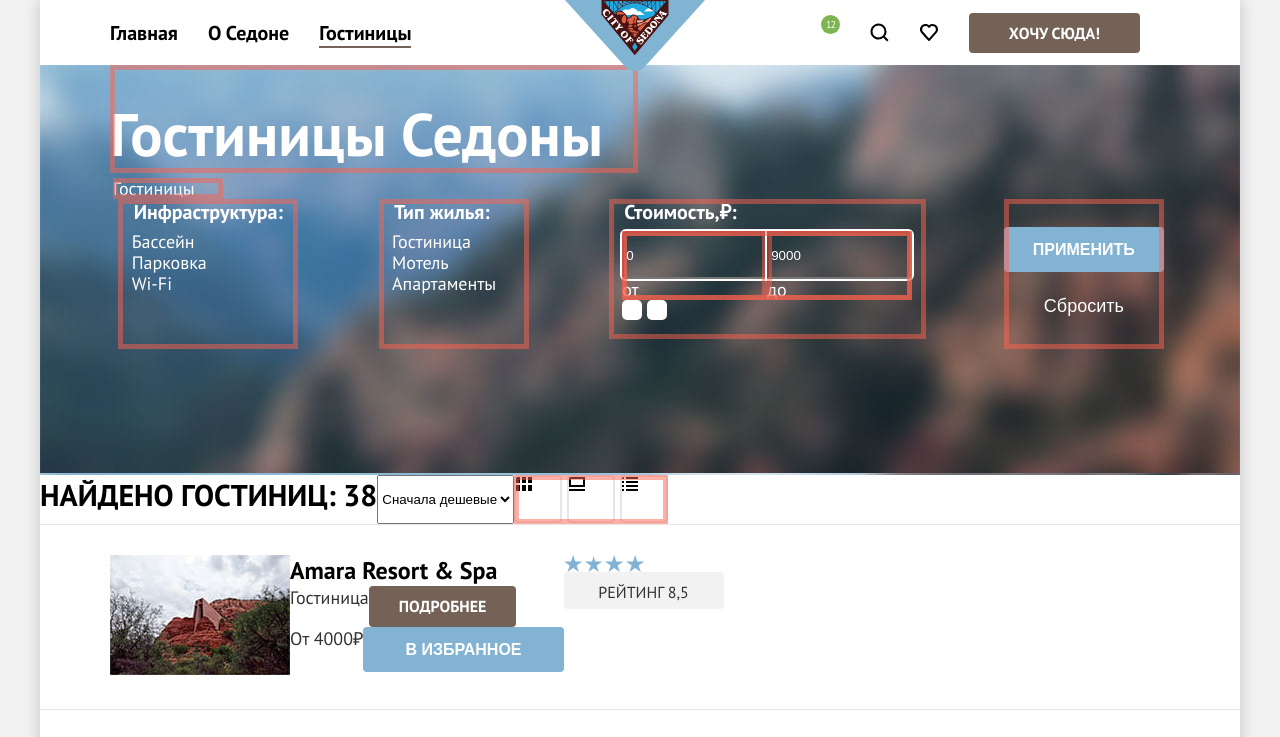
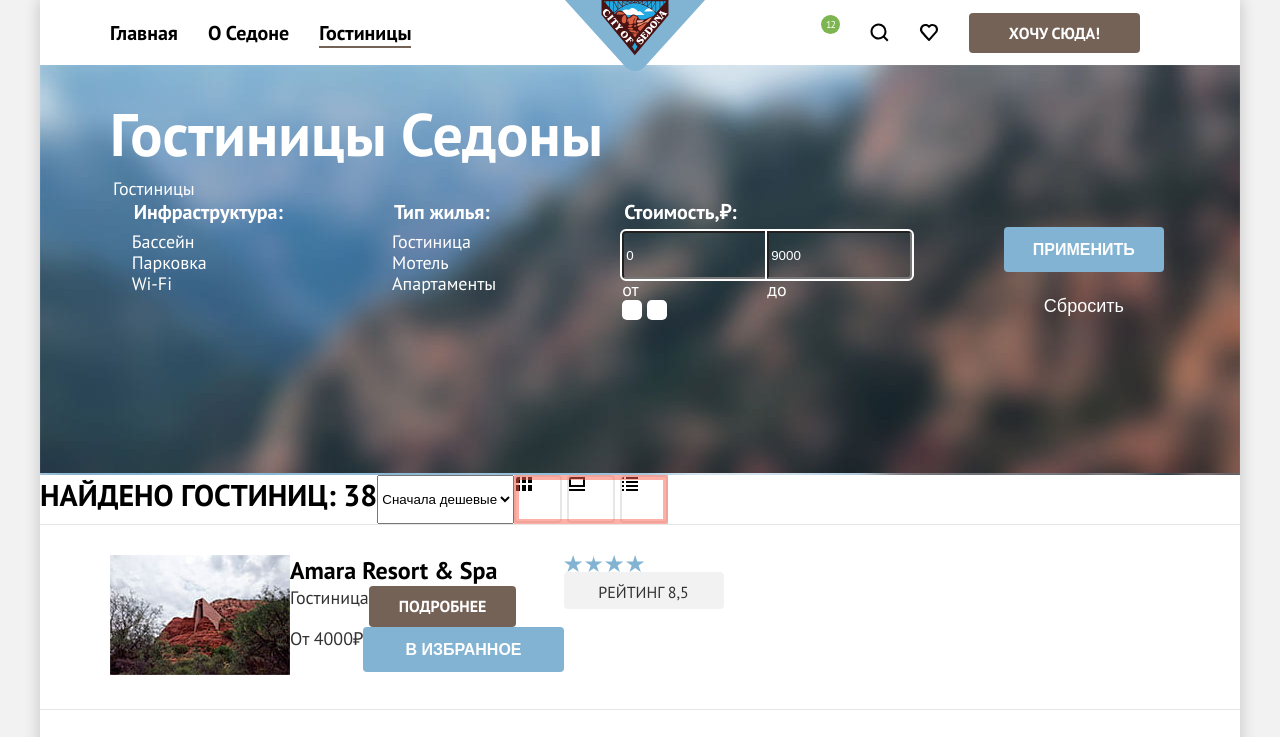
Before and after one commit to anyakozyreva/640419-sedona-32, a plain HTML site: page catalog.html in a window 1280 px wide. Shown: the top 737 px of the page. Drawn offline with Linux system fonts and the light colour scheme.

Commit message:
внесла изменения в css

```diff
--- a/css/styles.css
+++ b/css/styles.css
@@ -51,6 +51,7 @@
 /* General  */
 html {
   height: 100%;
+  font-family: "PT Sans", sans-serif;
 }
 
 *,
@@ -627,8 +628,8 @@ body {
   margin-left: 70px;
   padding-top: 30px;
 
-  outline: 5px solid rgba(255, 99, 78, 0.5);
-  outline-offset: -5px;
+  /* outline: 5px solid rgba(255, 99, 78, 0.5);
+  outline-offset: -5px; */
 }
 
 .inner-header-container {}
@@ -638,8 +639,8 @@ body {
   margin-top: 5px;
   margin-left: 73px;
 
-  outline: 5px solid rgba(255, 99, 78, 0.5);
-  outline-offset: -5px;
+  /* outline: 5px solid rgba(255, 99, 78, 0.5);
+  outline-offset: -5px; */
 }
 
 .breadcrumbs-item {}
@@ -704,8 +705,8 @@ body {
   height: 150px;
   border: none;
 
-  outline: 5px solid rgba(255, 99, 78, 0.5);
-  outline-offset: -5px;
+  /* outline: 5px solid rgba(255, 99, 78, 0.5);
+  outline-offset: -5px; */
 }
 
 .catalog-filter-title {
@@ -728,26 +729,26 @@ body {
   height: 140px;
   border: none;
 
-  outline: 5px solid rgba(255, 99, 78, 0.5);
-  outline-offset: -5px;
+  /* outline: 5px solid rgba(255, 99, 78, 0.5);
+  outline-offset: -5px; */
 }
 
 .catalog-price-controls {
   display: flex;
-  outline: 5px solid rgba(255, 99, 78, 0.5);
-  outline-offset: -5px;
+  /* outline: 5px solid rgba(255, 99, 78, 0.5);
+  outline-offset: -5px; */
 }
 
 .catalog-price-min {
 
-  outline: 5px solid rgba(255, 99, 78, 0.5);
-  outline-offset: -5px;
+  /* outline: 5px solid rgba(255, 99, 78, 0.5);
+  outline-offset: -5px; */
 }
 
 .catalog-price-max {
 
-  outline: 5px solid rgba(255, 99, 78, 0.5);
-  outline-offset: -5px;
+  /* outline: 5px solid rgba(255, 99, 78, 0.5);
+  outline-offset: -5px; */
 }
 
 .input-min {
@@ -873,8 +874,8 @@ body {
   justify-content: center;
   border: none;
 
-  outline: 5px solid rgba(255, 99, 78, 0.5);
-  outline-offset: -5px;
+  /* outline: 5px solid rgba(255, 99, 78, 0.5);
+  outline-offset: -5px; */
 }
 
 
```
Also changed, not shown: catalog.html (+1 -1 lines), index.html (+2 -2 lines).
